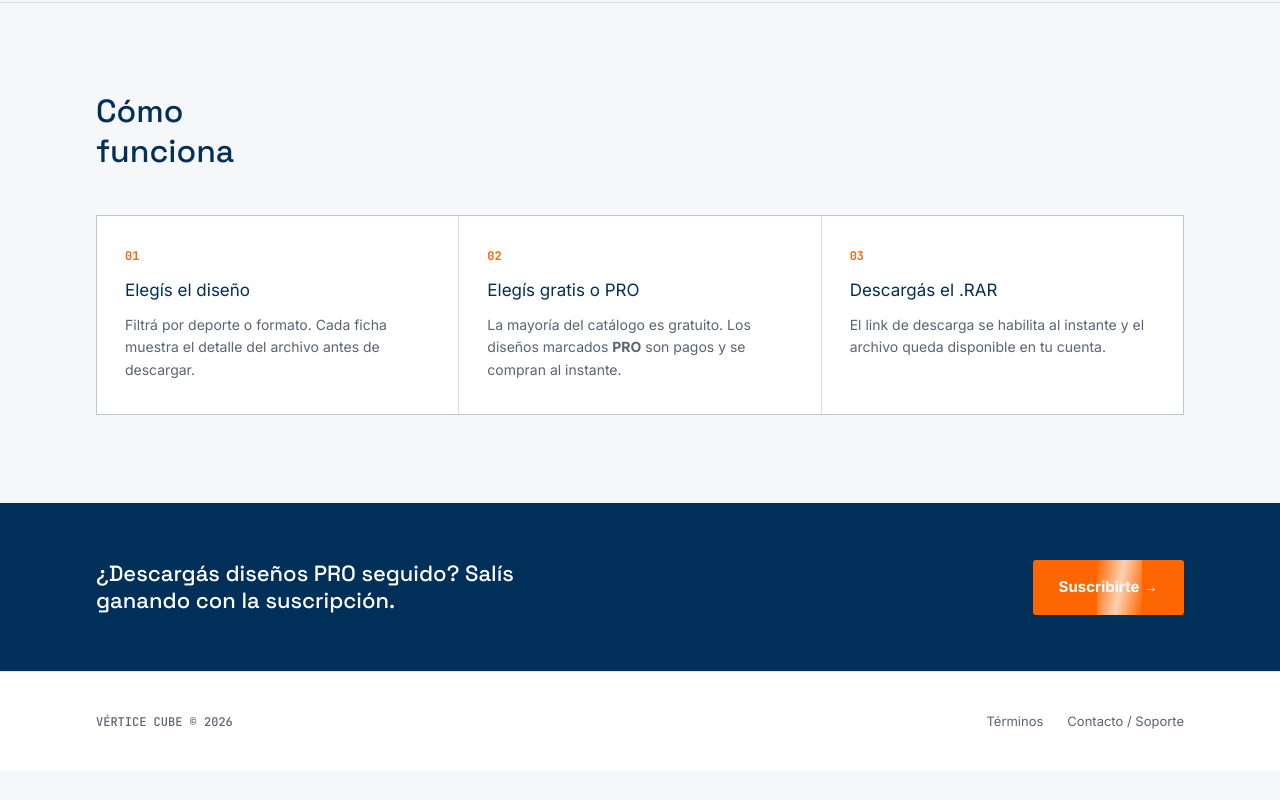
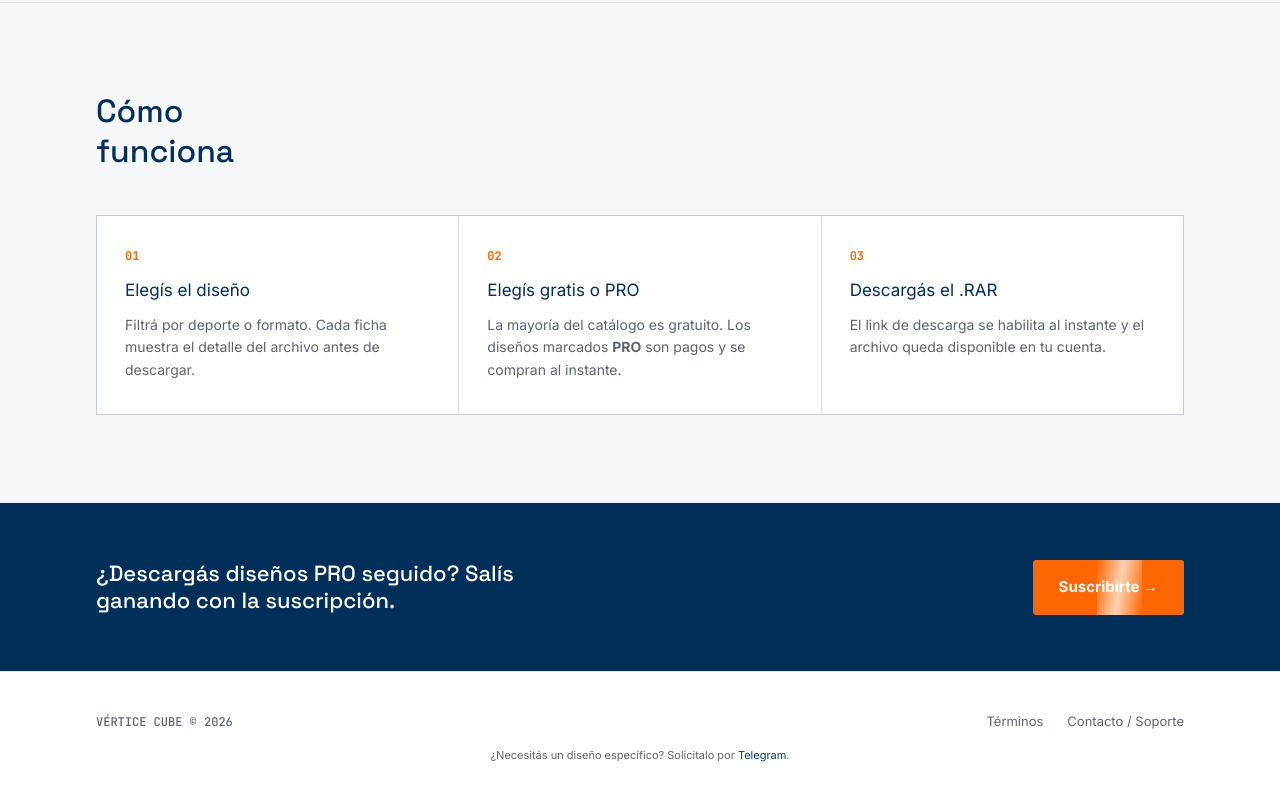
Before and after one commit to davidsalinasxd-tech/V-rtice-CuBE, a Next.js app: page / in a window 1280 px wide. Shown: the part 2405-3205 px from the top of the page. Before the commit the page ends 3176 px from the top, so only its background shows below. Built offline with nearby package versions, Linux system fonts and the light colour scheme; no server answers; the database is empty.

Commit message:
Add a small custom-design request note to every footer
Points buyers to Telegram if the catalog doesn't have what they need.

```diff
--- a/src/app/page.tsx
+++ b/src/app/page.tsx
@@ -115,7 +115,8 @@ export default async function Home() {
       </section>
 
       <footer className="border-t border-line bg-white py-10">
-        <div className="mx-auto flex max-w-6xl items-center justify-between px-8">
+        <div className="mx-auto max-w-6xl px-8">
+          <div className="flex items-center justify-between">
             <span className="font-mono text-xs text-text-dim">VÉRTICE CUBE © 2026</span>
             <div className="flex gap-6">
               <Link href="#" className="text-[13px] text-text-dim hover:text-navy">
@@ -131,6 +132,14 @@ export default async function Home() {
               </a>
             </div>
           </div>
+          <p className="mt-4 text-center text-[11px] text-text-dim">
+            ¿Necesitás un diseño específico? Solicitalo por{" "}
+            <a href={TELEGRAM_URL} target="_blank" rel="noopener noreferrer" className="text-navy-2 hover:text-orange">
+              Telegram
+            </a>
+            .
+          </p>
+        </div>
       </footer>
     </>
   );
--- a/src/app/producto/[id]/page.tsx
+++ b/src/app/producto/[id]/page.tsx
@@ -131,7 +131,8 @@ export default async function ProductoPage(props: PageProps<"/producto/[id]">) {
       </section>
 
       <footer className="border-t border-line bg-white py-10">
-        <div className="mx-auto flex max-w-6xl items-center justify-between px-8">
+        <div className="mx-auto max-w-6xl px-8">
+          <div className="flex items-center justify-between">
             <span className="font-mono text-xs text-text-dim">VÉRTICE CUBE © 2026</span>
             <div className="flex gap-6">
               <Link href="#" className="text-[13px] text-text-dim hover:text-navy">
@@ -141,6 +142,14 @@ export default async function ProductoPage(props: PageProps<"/producto/[id]">) {
                 Contacto / Soporte
               </a>
             </div>
+          </div>
+          <p className="mt-4 text-center text-[11px] text-text-dim">
+            ¿Necesitás un diseño específico? Solicitalo por{" "}
+            <a href={TELEGRAM_URL} target="_blank" rel="noopener noreferrer" className="text-navy-2 hover:text-orange">
+              Telegram
+            </a>
+            .
+          </p>
         </div>
       </footer>
     </>
--- a/src/app/suscripcion/page.tsx
+++ b/src/app/suscripcion/page.tsx
@@ -111,7 +111,8 @@ export default function SuscripcionPage() {
       </section>
 
       <footer className="border-t border-line bg-white py-10">
-        <div className="mx-auto flex max-w-6xl items-center justify-between px-8">
+        <div className="mx-auto max-w-6xl px-8">
+          <div className="flex items-center justify-between">
             <span className="font-mono text-xs text-text-dim">VÉRTICE CUBE © 2026</span>
             <div className="flex gap-6">
               <Link href="/#catalogo" className="text-[13px] text-text-dim hover:text-navy">
@@ -121,6 +122,14 @@ export default function SuscripcionPage() {
                 Contacto / Soporte
               </a>
             </div>
+          </div>
+          <p className="mt-4 text-center text-[11px] text-text-dim">
+            ¿Necesitás un diseño específico? Solicitalo por{" "}
+            <a href={TELEGRAM_URL} target="_blank" rel="noopener noreferrer" className="text-navy-2 hover:text-orange">
+              Telegram
+            </a>
+            .
+          </p>
         </div>
       </footer>
     </>
```
Lines whose indentation alone changed are shown as unchanged.
